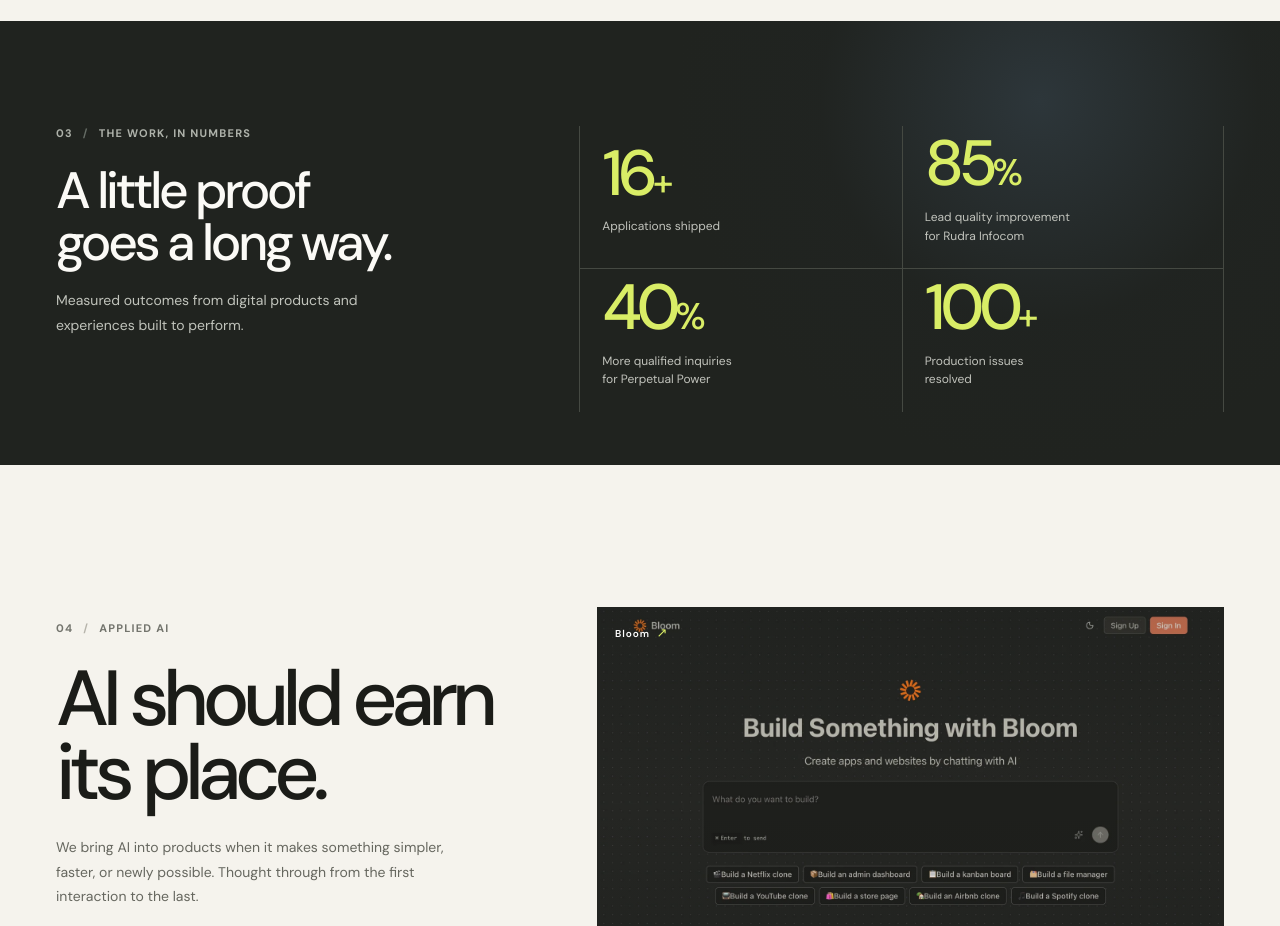
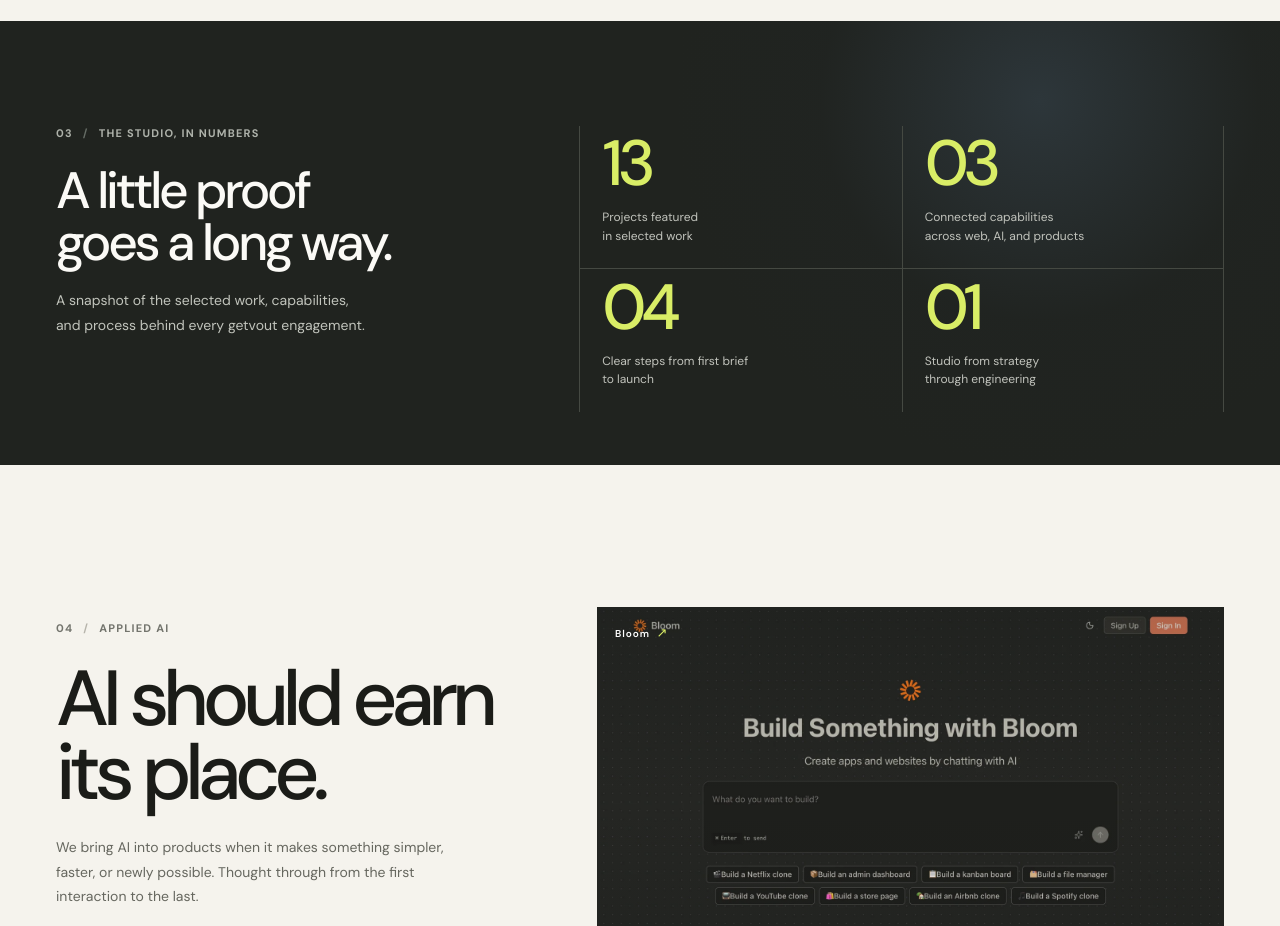
Before and after one commit to RishavK1/getvout, a React (Vite) app: page / in a window 1280 px wide. Shown: the part 3120-4046 px from the top of the page. Built offline with nearby package versions, Linux system fonts and the light colour scheme.

Commit message:
Replace unverified proof metrics

```diff
--- a/src/App.jsx
+++ b/src/App.jsx
@@ -449,15 +449,15 @@ export function App() {
         <section className="proof-section" aria-labelledby="proof-title">
           <div className="proof-inner section-shell" data-reveal>
             <div className="proof-heading">
-              <p className="eyebrow section-index">03 <span>/</span> The work, in numbers</p>
+              <p className="eyebrow section-index">03 <span>/</span> The studio, in numbers</p>
               <h2 id="proof-title">A little proof<br />goes a long way.</h2>
-              <p>Measured outcomes from digital products and experiences built to perform.</p>
+              <p>A snapshot of the selected work, capabilities, and process behind every getvout engagement.</p>
             </div>
             <div className="proof-stats">
-              <div className="proof-stat"><span className="stat-value">16<span>+</span></span><span className="stat-label">Applications shipped</span></div>
-              <div className="proof-stat"><span className="stat-value">85<span>%</span></span><span className="stat-label">Lead quality improvement<br />for Rudra Infocom</span></div>
-              <div className="proof-stat"><span className="stat-value">40<span>%</span></span><span className="stat-label">More qualified inquiries<br />for Perpetual Power</span></div>
-              <div className="proof-stat"><span className="stat-value">100<span>+</span></span><span className="stat-label">Production issues<br />resolved</span></div>
+              <div className="proof-stat"><span className="stat-value">{String(projects.length).padStart(2, "0")}</span><span className="stat-label">Projects featured<br />in selected work</span></div>
+              <div className="proof-stat"><span className="stat-value">{String(services.length).padStart(2, "0")}</span><span className="stat-label">Connected capabilities<br />across web, AI, and products</span></div>
+              <div className="proof-stat"><span className="stat-value">{String(steps.length).padStart(2, "0")}</span><span className="stat-label">Clear steps from first brief<br />to launch</span></div>
+              <div className="proof-stat"><span className="stat-value">01</span><span className="stat-label">Studio from strategy<br />through engineering</span></div>
             </div>
           </div>
         </section>
```
